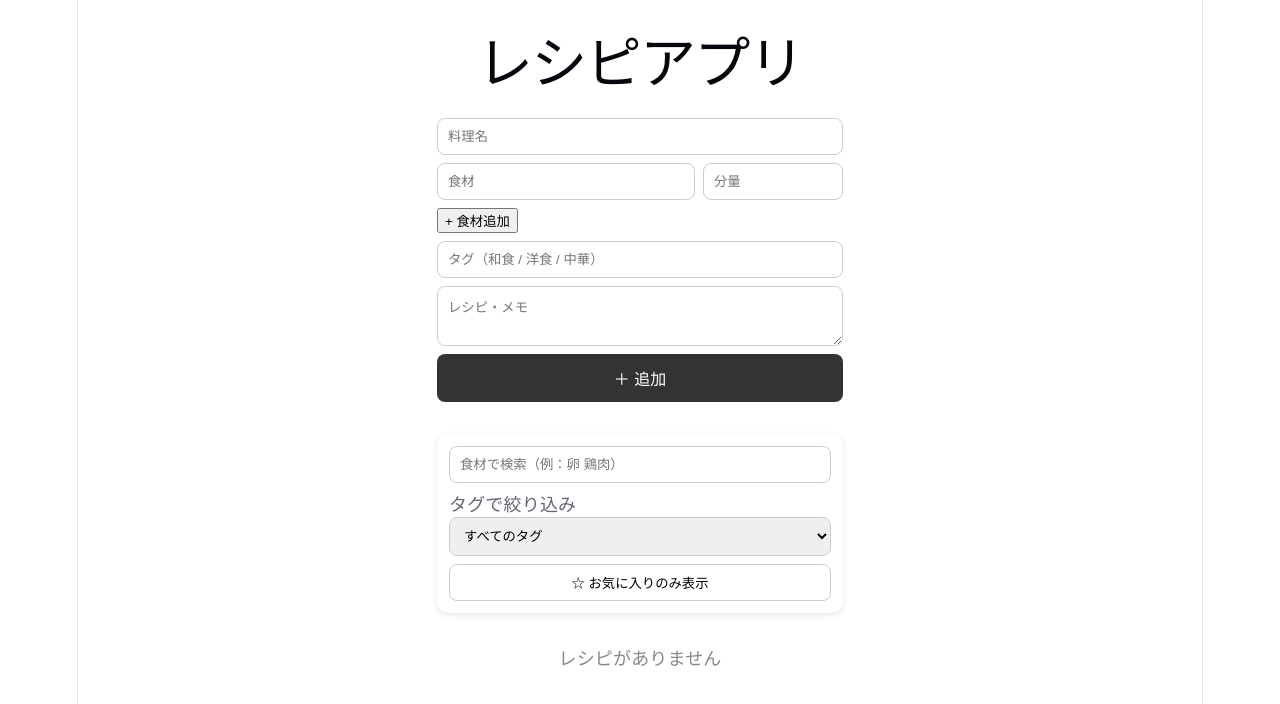
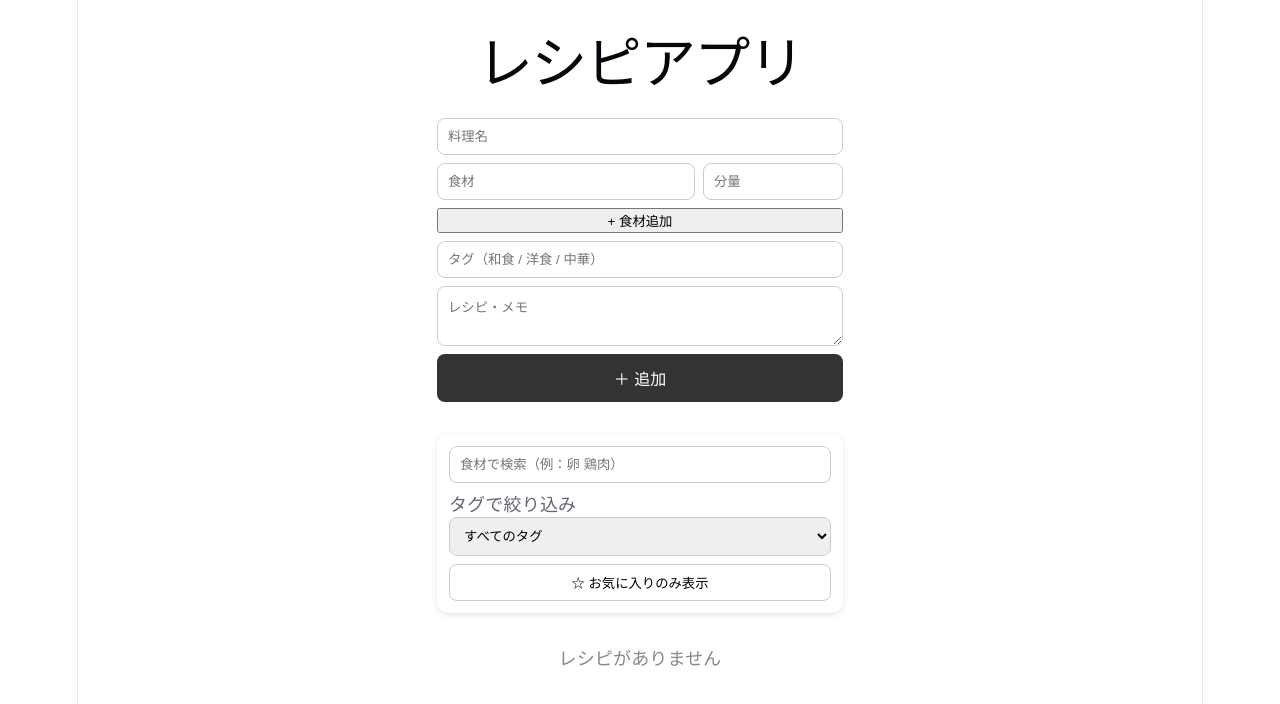
Before and after one commit to kenta-23/recipe-app, a React (Vite) app: page / in a window 1280 px wide. Shown: the top 704 px of the page. Built offline with nearby package versions, Linux system fonts and the light colour scheme.

Commit message:
食材追加ボタンの幅修正

```diff
--- a/src/components/RecipeForm.module.css
+++ b/src/components/RecipeForm.module.css
@@ -48,5 +48,5 @@
 }
 
 .addButton {
-  align-self: flex-start;
+  width: 100%;
 }
```
